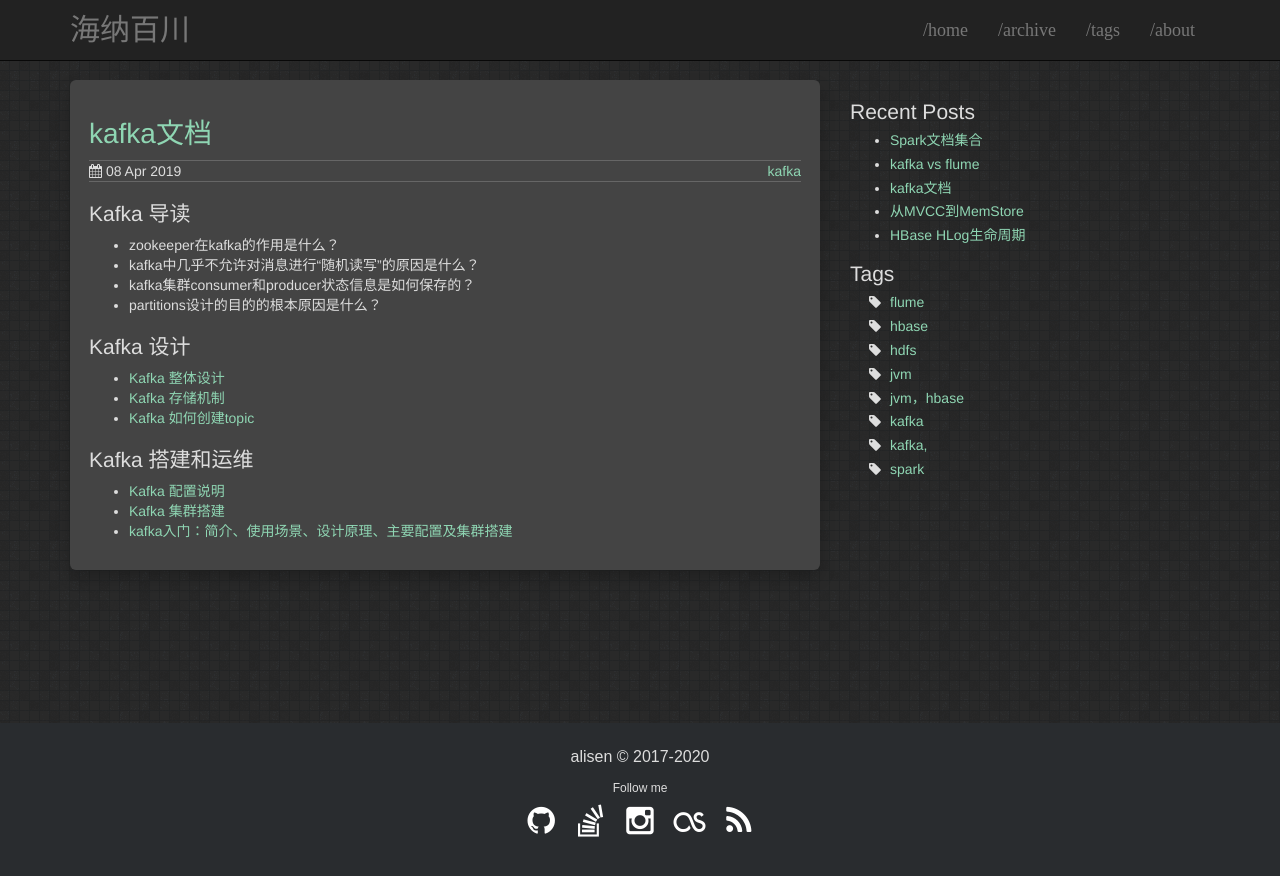
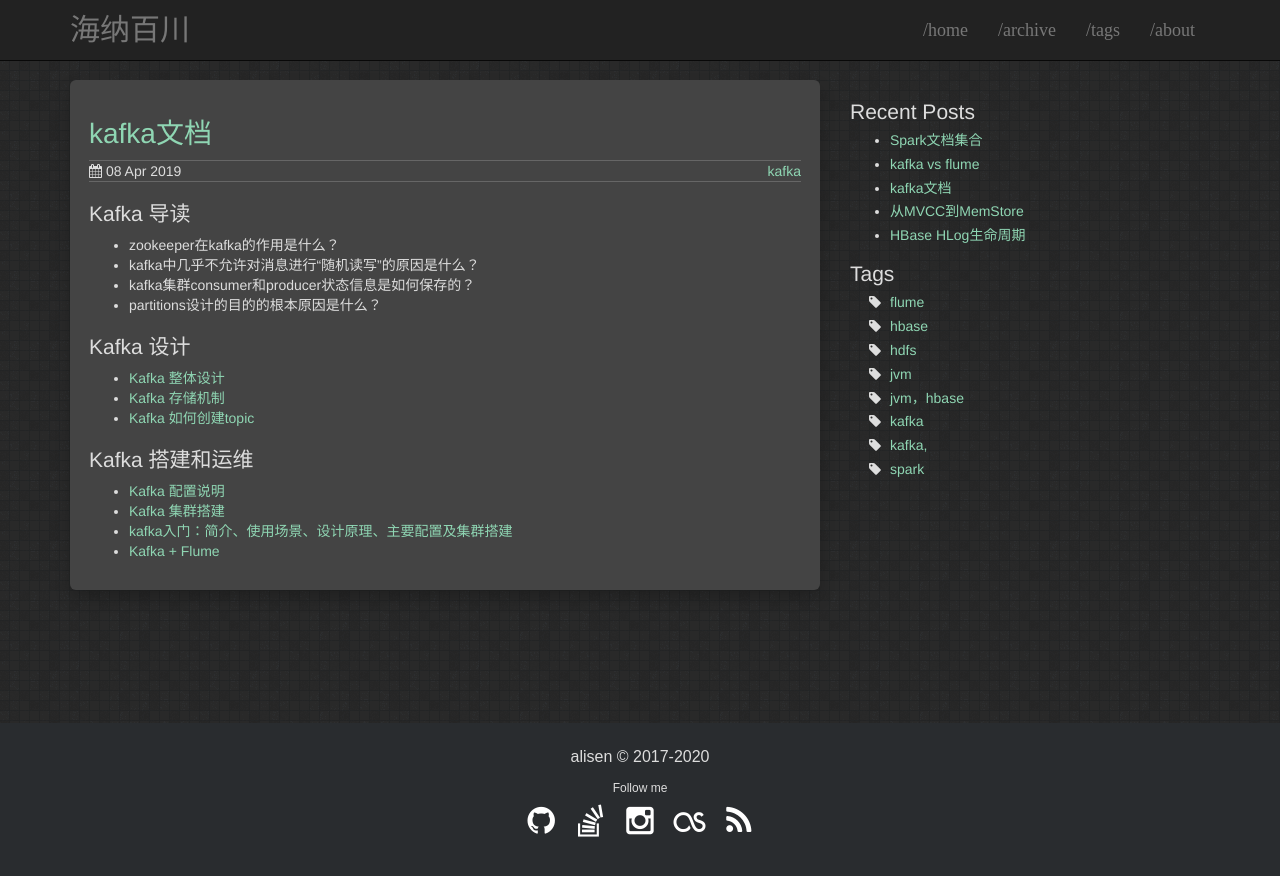
Before and after one commit to igithu/summary, a Jekyll site: the page built from _posts/2019-04-08-kafka-doc.md, in a window 1280 px wide. Shown: the top 876 px of the page. Built offline with Jekyll 4.4.1, drawn with Linux system fonts in a browser that asks for light colours.

Commit message:
Update 2019-04-08-kafka-doc.md

```diff
--- a/_posts/2019-04-08-kafka-doc.md
+++ b/_posts/2019-04-08-kafka-doc.md
@@ -23,3 +23,4 @@ tags: kafka
 * [Kafka 配置说明](https://www.cnblogs.com/rilley/p/5391268.html)
 * [Kafka 集群搭建](https://blog.51cto.com/littledevil/2134694?source=dra)
 * [kafka入门：简介、使用场景、设计原理、主要配置及集群搭建](https://www.cnblogs.com/likehua/p/3999538.html)
+* [Kafka + Flume](https://www.cnblogs.com/daviddu/articles/7805094.html)
```
